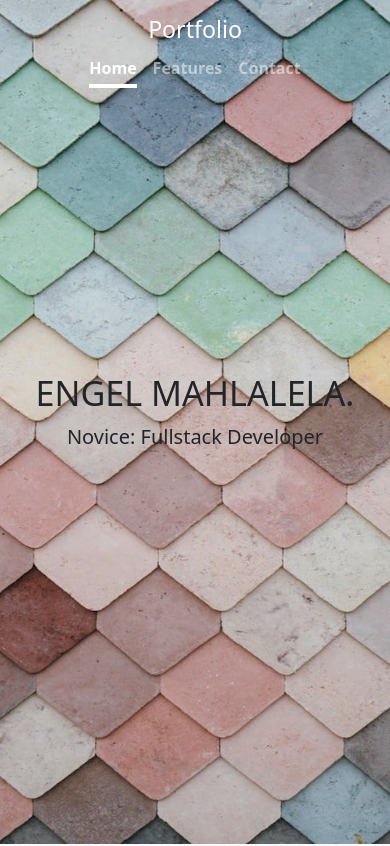
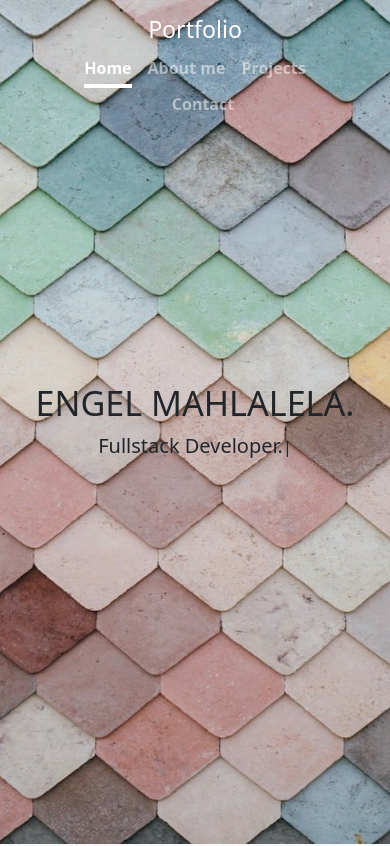
Before and after one commit to PhindileEngel/Bootsrap-Potfolio, a plain HTML site: page index.html in a window 390 px wide. Shown: the top 846 px of the page. Drawn offline with nearby package versions, Linux system fonts and the light colour scheme.

Commit message:
modified-files

```diff
--- a/index.html
+++ b/index.html
@@ -21,28 +21,28 @@
   <body class="bg-light">
 
 
-<div class=" banner-wrap vh-100 vw-100 ">
+<div class=" banner-wrap vh-100 vw-100 d-flex flex-column align-items-center justify-content-center  ">
 
-  <header class="px-5 p-3 text-white">
+  <header class="px-5 p-3 text-white fixed-top">
     <div class="overlay"></div>
     <div>
       <h3 class="float-md-start text-center"> Portfolio </h3>
       <nav class="nav nav-masthead justify-content-center float-md-end">
-        <a class="nav-link fw-bold py-1 px-0 active" aria-current="page" href="#">Home</a>
-        <a class="nav-link fw-bold py-1 px-0" href="#">Features</a>
-        <a class="nav-link fw-bold py-1 px-0" href="#">Contact</a>
+        <a class="nav-link fw-bold py-1 px-0 active" aria-current="page" href="#">Home</a><a class="nav-link fw-bold py-1 px-0" href="#About me"> About me</a>
+        <a class="nav-link fw-bold py-1 px-0" href="#Projects">Projects</a>
+        <a class="nav-link fw-bold py-1 px-0" href="#Contact">Contact</a>
       </nav>
     </div>
   </header>
 
-  <main class=" d-flex flex-column align-items-center justify-content-center h-75 text-center " >
+  <main class=" text-center " >
     <h1 class="display-4"> ENGEL MAHLALELA.</h1>
-    <p class="lead"> Novice: Fullstack Developer </p>
+    <span id="typed" class="lead"></span>
   </main>
 </div>
 
 
-<section>
+<section id="About me ">
 <div class="container p-5">
   <div class="card">
     <div class="card-body">
@@ -84,7 +84,7 @@
 </section>
 
 
-<section>
+<section id="Projects">
 
   <div class="container" p-5>
     <h1 class="text-center"> Projects </h1>
@@ -286,7 +286,7 @@
 
 
 
-<section>
+<section id="Contact">
   <div class="container p-5">
     <div class="card">
       <div class="card-body text-center">
@@ -299,7 +299,7 @@
 </p>
 
 <form>
-  <div class="mb-3">
+  <div class=" mb-3">
     <input type="email" class="form-control" id="exampleInputEmail1"aria-describedby="emailHelp" placeholder="Enter Email Address">
   </div>
   <div class="mb-3">
@@ -322,6 +322,30 @@
   </div>
   </section>
 
+ <footer class="bg-dark text centre text-white text-center">
+  <div class="container" p-5 m>
+<p>  Developed by Engel Mahlalela using Bootstrap, for Zaio Bootstrap course </p>
+  </div>
+ </footer>
+
+
+<script>
+  window.addEventListener("scroll",() => {
+  const header = document.querySelector("header")
+  header.classList.toggle("scrolling", window.scrollY > 0)
+  })
+</script>
+
+<script src="https://cdn.jsdelivr.net/npm/typed.js@2.0.12"></script>
+<script>
+var typed = new Typed('#typed', {
+strings: [' Fullstack Developer.', ],
+typeSpeed: 75,
+
+});
+</script>
+
 
   </body>
+
 </html>
--- a/style.css
+++ b/style.css
@@ -11,11 +11,6 @@
 /*
  * Base structure
  */
-
-body {
-}
-
-
 
 /*
  * Header
@@ -59,3 +54,10 @@ z-index: 1;
   color: #fff;
   border-bottom-color: #fff;
 }
+
+
+.scrolling {
+  background: #333;
+  opacity: 80%;
+  transition: all 0.5s;
+}
```
